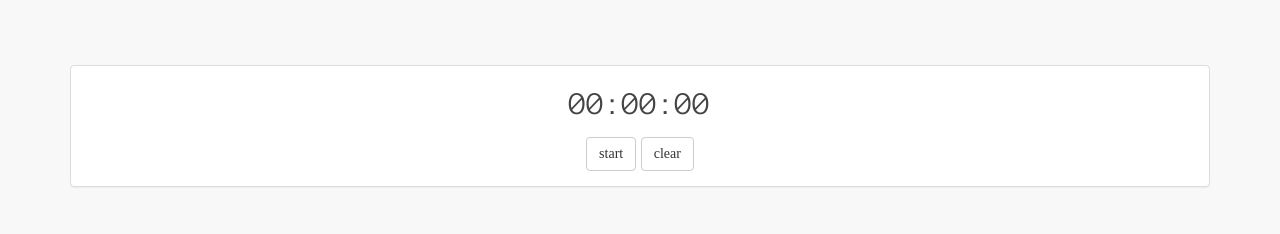
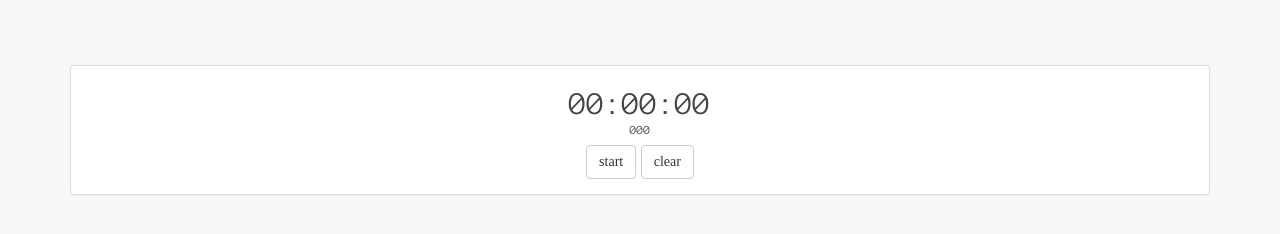
Before and after one commit to eliranhaze/stopwatch, a plain HTML site: page index.html in a window 1280 px wide. Drawn offline with nearby package versions, Linux system fonts and the light colour scheme; a web font is replaced by a local one.

Commit message:
added ms view

```diff
--- a/css/stopwatch.css
+++ b/css/stopwatch.css
@@ -11,9 +11,17 @@ body {
     font-size: 180% !important;
 }
 
+.ms {
+    font-family: 'Anonymous Pro', monospace;
+    font-size: 70% !important;
+    margin-top: -15px;
+    margin-bottom: 5px;
+}
+
 .details {
     float: left;
     margin-right: -1000px;
     font-size: 87%;
     color: #666;
+    text-align: left;
 }
--- a/index.html
+++ b/index.html
@@ -21,7 +21,7 @@
          <div class="panel-body" style="text-align: center;">
 
            <p id="details" class="details"></p>
-            <p id="time" class="time">00:00:00</p>
+           <p id="time" class="time">00:00:00</p><p id="ms" class="ms">000</p>
            <button id="start" class="btn btn-default">start</button>
            <button id="clear" class="btn btn-default">clear</button>
 
```
Lines whose indentation alone changed are shown as unchanged.
